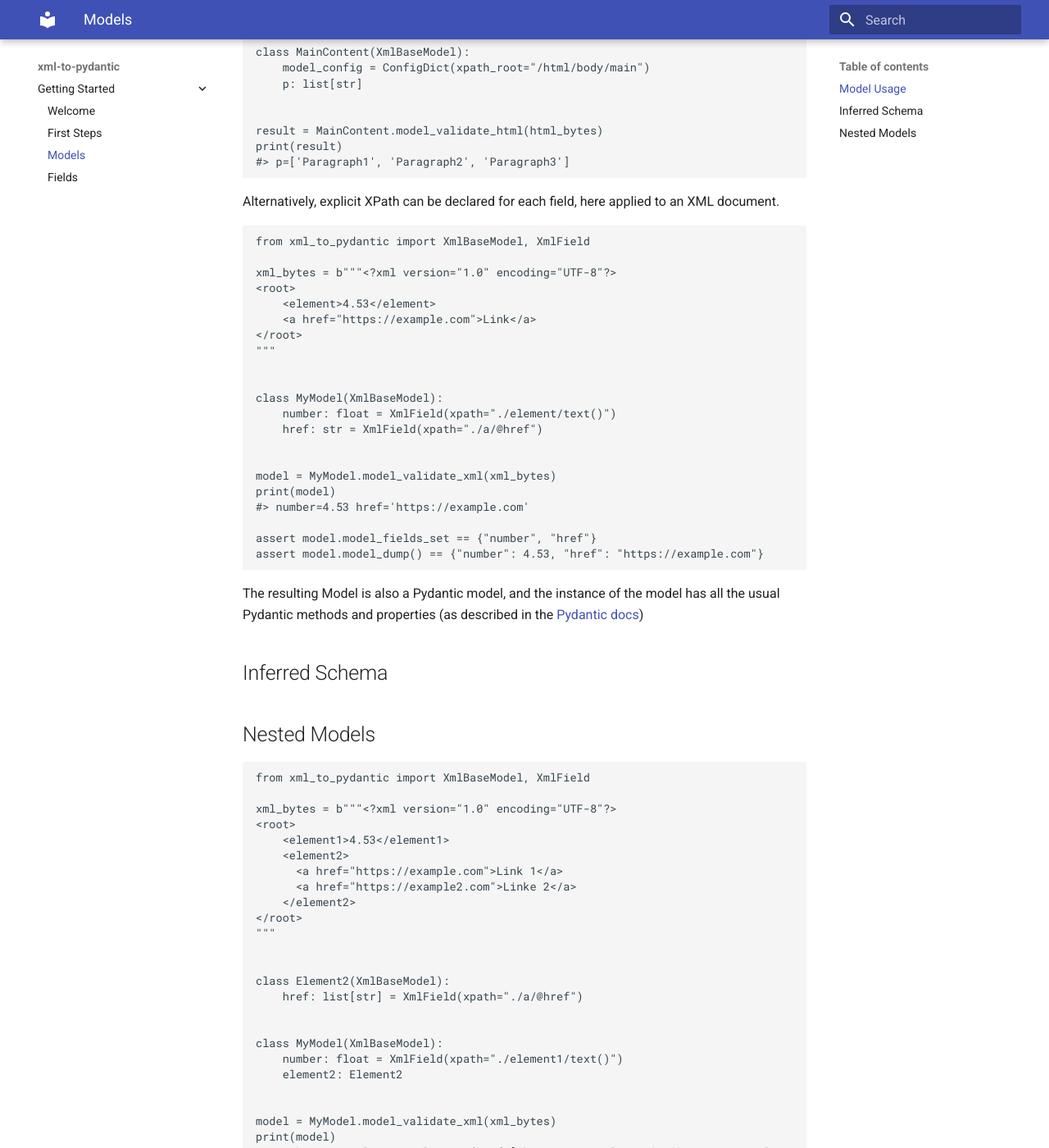
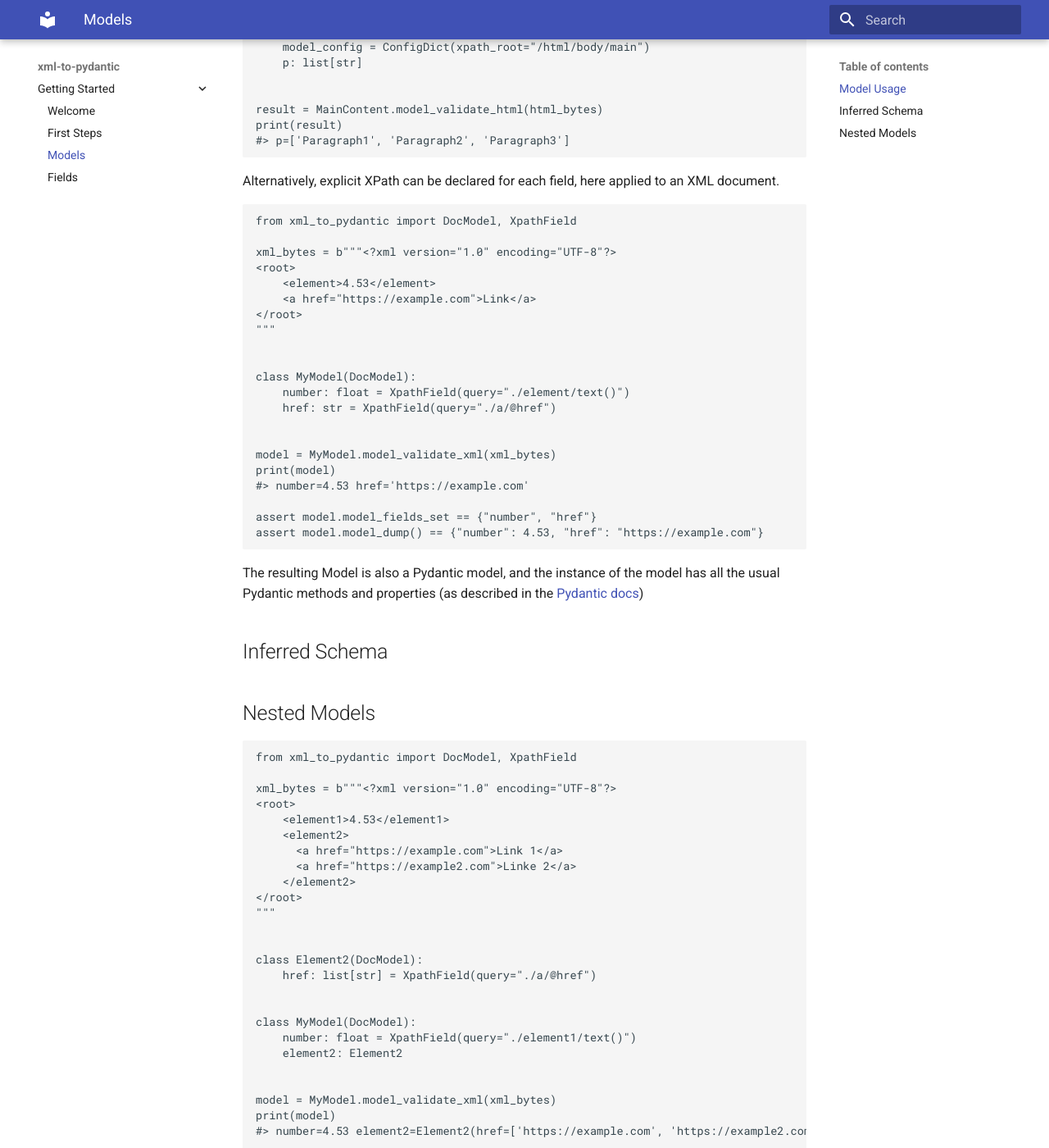
Before and after one commit to simw/xml-to-pydantic, an MkDocs documentation site: the page built from docs/models.md, in a window 1280 px wide and 1400 px high, scrolled down 864 px. Shown: the whole window at 82% size. Built offline with MkDocs 1.6.1 and Material for MkDocs 9.7.7, drawn with Linux system fonts in a browser that asks for light colours; some of the changed text lies outside the part shown.

Commit message:
Renaming most names with 'Xml' to 'Doc' or 'Xpath' in preparation for other query methods (#13)
* Renaming: XmlBaseModel -> DocModel, XmlField -> DocField
* Renaming: XmlModelError, XmlParsingError -> DocModelError, DocParsingError
* Renaming: DocField -> XpathField

````diff
--- a/docs/models.md
+++ b/docs/models.md
@@ -3,7 +3,7 @@
 ## Model Usage
 
 In xml-to-pydantic, the mapping from HTML / XML to Python object
-fields is through `XmlBaseModel`.
+fields is through `DocModel`.
 
 This is very similar to BaseModel from Pydantic (in fact, it extends it),
 and how it extracts data from JSON or Python dictionaries.
@@ -13,7 +13,7 @@
 structure is simple). Here, this is applied to an HTML document.
 
 ```py
-from xml_to_pydantic import ConfigDict, XmlBaseModel
+from xml_to_pydantic import ConfigDict, DocModel
 
 html_bytes = b"""
 <!doctype html>
@@ -38,7 +38,7 @@
 """
 
 
-class MainContent(XmlBaseModel):
+class MainContent(DocModel):
     model_config = ConfigDict(xpath_root="/html/body/main")
     p: list[str]
 
@@ -52,7 +52,7 @@
 for each field, here applied to an XML document.
 
 ```py
-from xml_to_pydantic import XmlBaseModel, XmlField
+from xml_to_pydantic import DocModel, XpathField
 
 xml_bytes = b"""<?xml version="1.0" encoding="UTF-8"?>
 <root>
@@ -62,9 +62,9 @@
 """
 
 
-class MyModel(XmlBaseModel):
-    number: float = XmlField(xpath="./element/text()")
-    href: str = XmlField(xpath="./a/@href")
+class MyModel(DocModel):
+    number: float = XpathField(query="./element/text()")
+    href: str = XpathField(query="./a/@href")
 
 
 model = MyModel.model_validate_xml(xml_bytes)
@@ -87,7 +87,7 @@
 ## Nested Models
 
 ```py
-from xml_to_pydantic import XmlBaseModel, XmlField
+from xml_to_pydantic import DocModel, XpathField
 
 xml_bytes = b"""<?xml version="1.0" encoding="UTF-8"?>
 <root>
@@ -100,12 +100,12 @@
 """
 
 
-class Element2(XmlBaseModel):
-    href: list[str] = XmlField(xpath="./a/@href")
+class Element2(DocModel):
+    href: list[str] = XpathField(query="./a/@href")
 
 
-class MyModel(XmlBaseModel):
-    number: float = XmlField(xpath="./element1/text()")
+class MyModel(DocModel):
+    number: float = XpathField(query="./element1/text()")
     element2: Element2
 
 
````
Also changed, not shown: README.md (+14 -14 lines), docs/fields.md (+7 -7 lines), src/xml_to_pydantic/__init__.py (+13 -5 lines), 5 other files.
